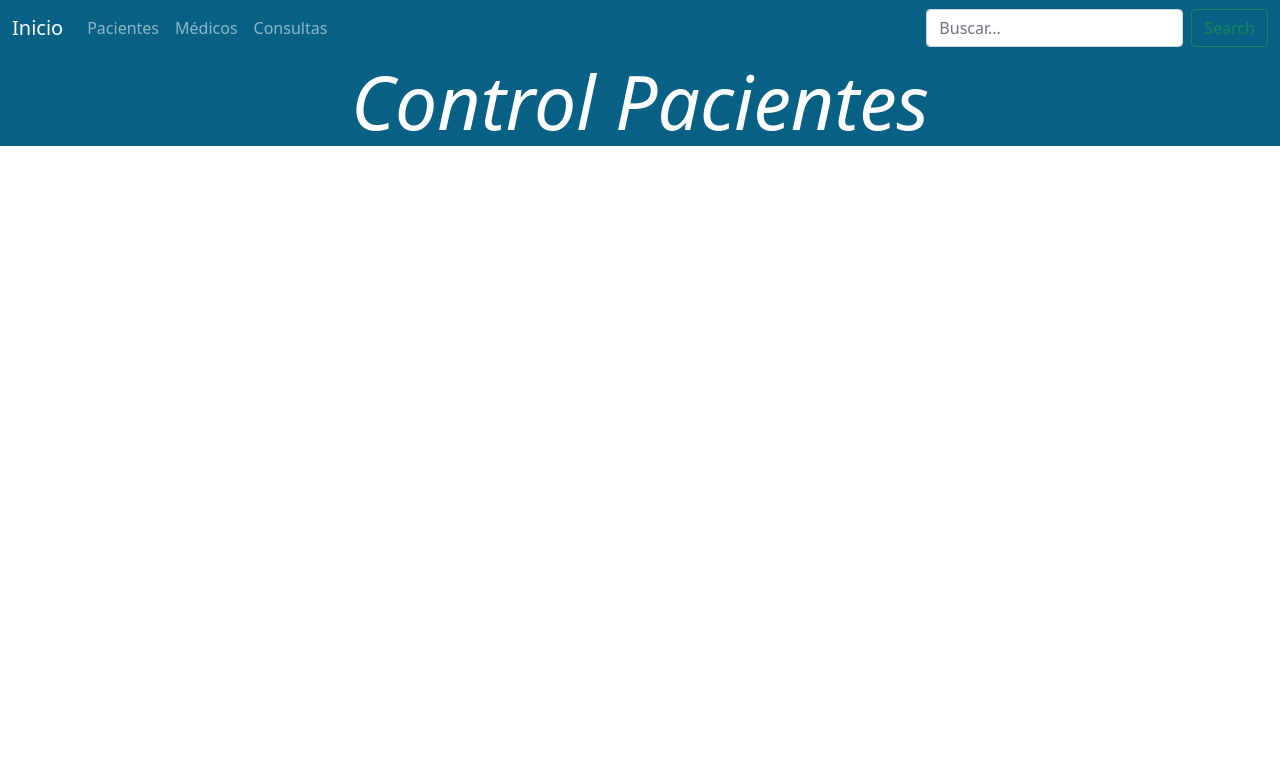
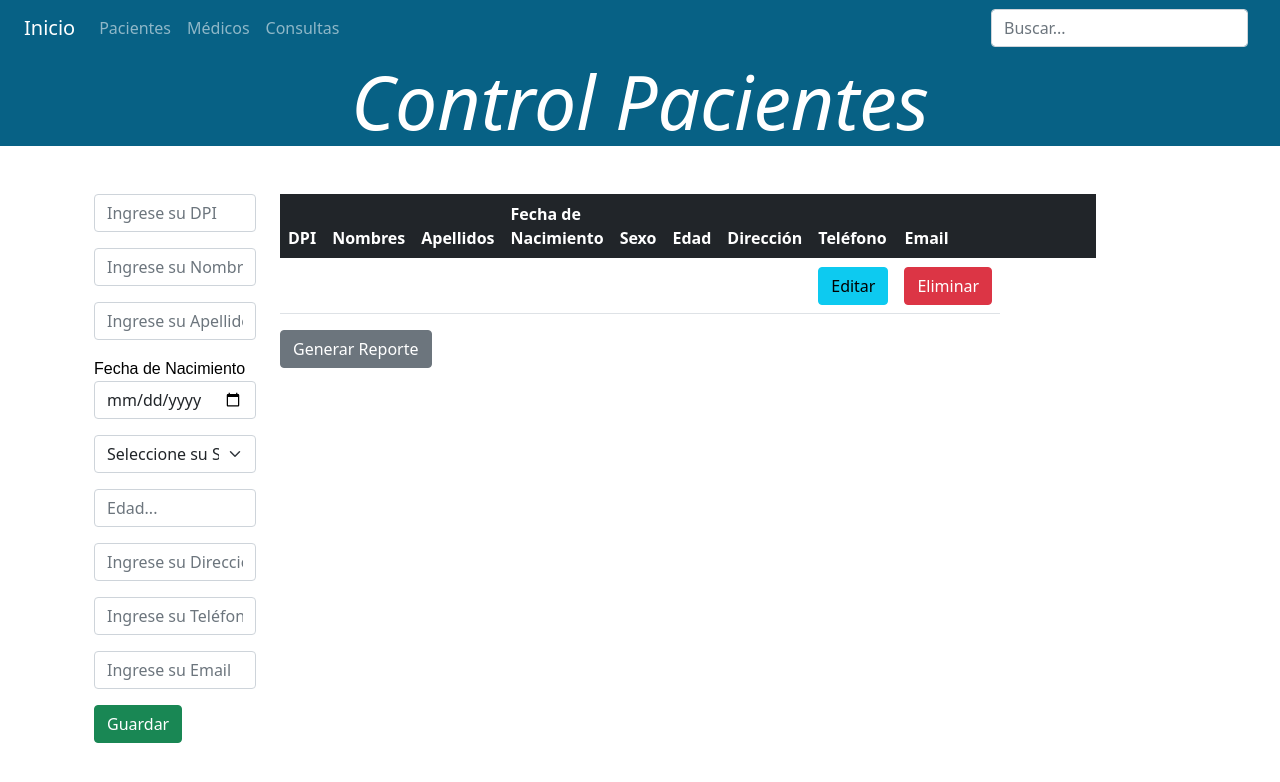
Before and after one commit to lchipeachy/CLINICA, a PHP site: page /pacientes.php in a window 1280 px wide. Shown: the top 782 px of the page. Run offline with PHP 8.4, Linux system fonts and the light colour scheme; tables that the repository leaves empty or names only in its code hold one stand-in row (values such as "Sample post"); data that the repository does not hold is empty; some libraries are stand-ins or nearby versions.

Commit message:
Creando formulario de pacientes y reportes

```diff
--- a/pacientes.php
+++ b/pacientes.php
@@ -1,3 +1,11 @@
+<?php
+include("conexion.php");
+$con = conectar();
+
+$sql ="SELECT * FROM paciente";
+$query = mysqli_query($con, $sql);
+?>
+
 <!DOCTYPE html>
 <html lang="en">
 <head>
@@ -5,6 +13,15 @@
     <meta http-equiv="X-UA-Compatible" content="IE=edge">
     <meta name="viewport" content="width=device-width, initial-scale=1.0">
     <title>Clinica</title>
+
+    <script src ="https://kit.fontawesome.com/18e932af55.js"></script>
+    <link rel ="stylesheet" href="CSS/bootstrap.min.css">
+    <link rel ="stylesheet" href="CSS/bootstrap-grid.min.css">
+    <link rel ="stylesheet" href="CSS/estilo.css">
+
+    <script src="JS/jquery-3.6.0.min.js"></script>
+    <script src="JS/bootstrap.min.js"></script>
+    <script src="JS/buscar.js"></script>
 
     <style type="text/css">
     .color {
@@ -17,7 +34,7 @@
     </style>
 
     <link href="https://cdn.jsdelivr.net/npm/bootstrap@5.0.2/dist/css/bootstrap.min.css" rel="stylesheet" integrity="sha384-EVSTQN3/azprG1Anm3QDgpJLIm9Nao0Yz1ztcQTwFspd3yD65VohhpuuCOmLASjC" crossorigin="anonymous">
-
+    <script src="https://code.jquery.com/jquery-3.3.1.min.js"></script>
 </head>
 <body>
 <div>
@@ -40,11 +57,95 @@
             </li>
             </ul>
         <form class="d-flex">
-            <input class="form-control me-2" type="search" placeholder="Buscar..." aria-label="Search">
-            <button class="btn btn-outline-success" type="submit">Search</button>
+            <input class="form-control me-2" type="search" id="buscar" placeholder="Buscar..." aria-label="Search">
         </form>
         </div>
         </div>
     </nav>
 </div>
     <h2 class="color">Control Pacientes</h2>
+
+    <div class="container mt-5">
+        <div class="row">
+            <div class="col-md-2">
+                <form action="guardardoctores.php" method="POST">
+                    <input type="text" class="form-control mb-3" name="dpi" placeholder="Ingrese su DPI" id="dpi" maxlength="13" autocomplete="off" required>
+                    <input type="text" class="form-control mb-3" name="nombre" placeholder="Ingrese su Nombre" id="nombre" autocomplete="off" required>
+                    <input type="text" class="form-control mb-3" name="apellido" placeholder="Ingrese su Apellido" id="apellido" autocomplete="off" required>
+                    <font color="#000000" size="3" face="Arial">Fecha de Nacimiento</font>
+                    <input type="date" class="form-control mb-3" name="fecha" id="fecha" autocomplete="off" value="" required>
+                    <select name="especialidad" id="especialidad" placeholder="Selecciones su Sexo"  class="form-select mb-3" required>
+                    <option selected disabled value="">Seleccione su Sexo</option>
+                    <option>Marculino</option>
+                    <option>Femenino</option>
+                    <input type="text" class="form-control mb-3" name="edad" placeholder="Edad..." id="edad" autocomplete="off" required>
+                    <input type="text" class="form-control mb-3" name="direccion" placeholder="Ingrese su Dirección" id="direccion" autocomplete="off" required>
+                    <input type="text" class="form-control mb-3" name="telefono" placeholder="Ingrese su Teléfono" id="telefono" maxlength="8" autocomplete="off" required>
+                    <input type="text" class="form-control mb-3" name="correo" placeholder="Ingrese su Email" id="correo" autocomplete="off" required>
+                    <input type="submit" class="btn btn-success" value="Guardar"><br><br>
+                </form>
+            </div>
+                <div class="col-md-8">
+                <table class="table">
+                    <thead class="table-dark">
+                        <tr>
+                        <th scope="col">DPI</th>
+                        <th scope="col">Nombres</th>
+                        <th scope="col">Apellidos</th>
+                        <th scope="col">Fecha de Nacimiento</th>
+                        <th scope="col">Sexo</th>
+                        <th scope="col">Edad</th>
+                        <th scope="col">Dirección</th>
+                        <th scope="col">Teléfono</th>
+                        <th scope="col">Email</th>
+                        <th></th>
+                        <th></th>
+                        <th></th>
+                        <th></th>
+                        <th></th>
+                        <th></th>
+                        </tr>
+                    </thead>
+                    <tbody id="tabla_resultado">
+
+                    </tbody>
+                </table>
+                <a href="reportepac.php" class="btn btn-secondary">Generar Reporte</a>
+            </div>
+            <div>
+
+            </div>
+        </div>
+    </div>
+
+    <section class="content-area">
+        <div class ="table-area" id="tabla_resultados">
+        </div>
+    </section>
+
+</body>
+</html>
+<script>
+    var buscar = "";
+
+    $(document).ready(function(){
+        ejecutar();
+
+        $("#buscar").on("input", function(){
+            buscar = $(this).val();
+            ejecutar();
+        });
+    });
+
+    function ejecutar(){
+        $.ajax({
+            type:"POST",
+            url:"back.php",
+            data: {buscar: buscar},
+            success:function(html){
+                $('#tabla_resultado').html(html);
+            }
+
+        });
+    }
+</script>
```
Also changed, not shown: reportepac.php (added, +46 -0 lines).
